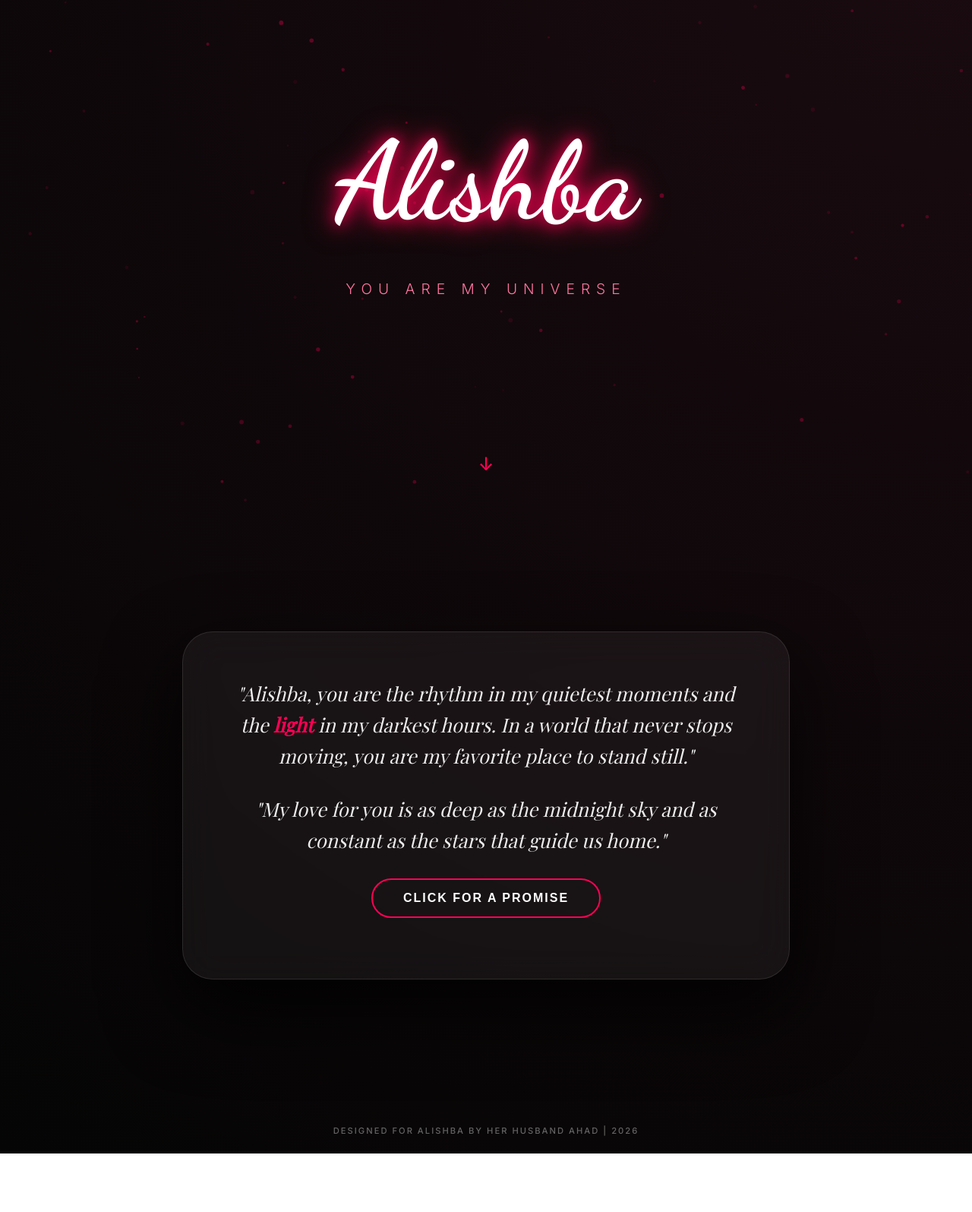
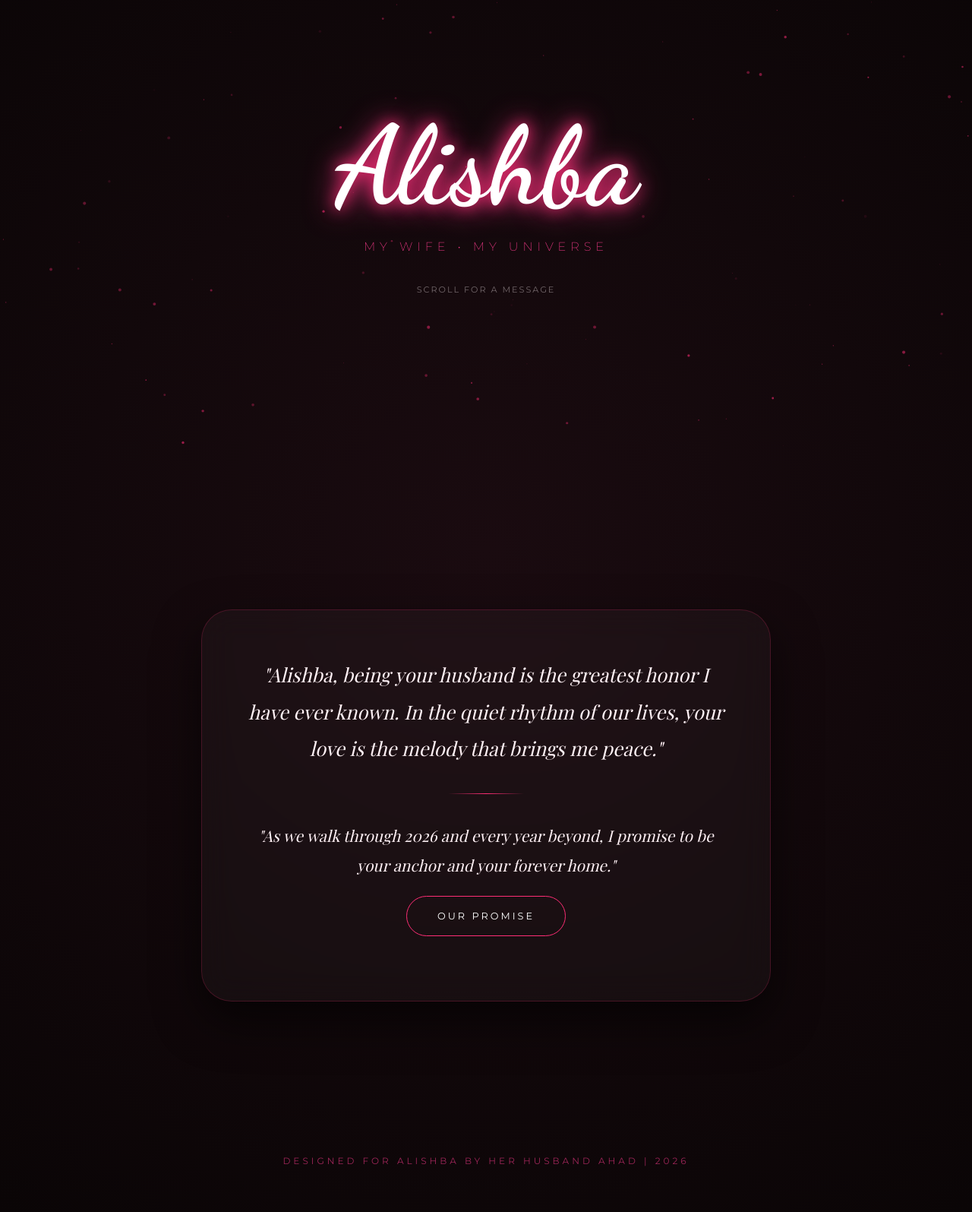
Before and after one commit to aahadzoeb/mylovealishba, a plain HTML site: page index.html in a window 1280 px wide. Shown: the part 140-1735 px from the top of the page at 76% size. Before the commit the page ends 1658 px from the top, so only its background shows below. Drawn offline with nearby package versions, Linux system fonts and the light colour scheme; a web font is replaced by a local one.

Commit message:
Update index.html

```diff
--- a/index.html
+++ b/index.html
@@ -3,248 +3,256 @@
 <head>
     <meta charset="UTF-8">
     <meta name="viewport" content="width=device-width, initial-scale=1.0">
-    <title>Alishba | My Infinite Love</title>
-    <!-- Google Fonts -->
-    <link href="https://fonts.googleapis.com/css2?family=Dancing+Script:wght@700&family=Playfair+Display:ital,wght@0,400;1,700&family=Inter:wght@300;500;700&display=swap" rel="stylesheet">
+    <title>Alishba | My Forever</title>
+
+    <!-- Premium Fonts -->
+    <link href="https://fonts.googleapis.com/css2?family=Dancing+Script:wght@700&family=Playfair+Display:ital,wght@0,400;1,700&family=Montserrat:wght@200;400;600&display=swap" rel="stylesheet">
 
     <style>
         :root {
-            --black: #050505;
-            --pink-black: #1a0b10;
-            --electric-pink: #ff0055;
-            --soft-pink: #ff75a0;
-            --glass: rgba(255, 255, 255, 0.05);
-            --text-main: #f0f0f0;
+            --bg-deep: #0a0506;
+            --pink-accent: #ff2d75;
+            --pink-glow: #fb3b8d;
+            --glass: rgba(255, 255, 255, 0.03);
+            --text-color: #fdf2f5;
         }
 
-        /* --- Advanced Custom Scrollbar --- */
+        /* --- ADVANCED PINK SCROLLBAR --- */
         ::-webkit-scrollbar {
             width: 8px;
         }
         ::-webkit-scrollbar-track {
-            background: var(--black);
+            background: var(--bg-deep);
         }
         ::-webkit-scrollbar-thumb {
-            background: linear-gradient(var(--black), var(--electric-pink), var(--black));
+            background: linear-gradient(180deg, var(--bg-deep), var(--pink-accent), var(--bg-deep));
             border-radius: 10px;
-            border: 2px solid var(--black);
         }
 
-        * {
-            margin: 0;
-            padding: 0;
-            box-sizing: border-box;
-            -webkit-tap-highlight-color: transparent;
+        /* --- TOP PROGRESS BAR (MOBILE & DESKTOP) --- */
+        #progress-container {
+            position: fixed;
+            top: 0;
+            left: 0;
+            width: 100%;
+            height: 4px;
+            background: transparent;
+            z-index: 1000;
+        }
+        #progress-bar {
+            height: 100%;
+            width: 0%;
+            background: var(--pink-accent);
+            box-shadow: 0 0 15px var(--pink-glow);
         }
 
-        html {
+        * { margin: 0; padding: 0; box-sizing: border-box; }
+
+        body {
+            background-color: var(--bg-deep);
+            background: radial-gradient(circle at 50% 50%, #1a0b10 0%, var(--bg-deep) 100%);
+            color: var(--text-color);
+            font-family: 'Montserrat', sans-serif;
+            overflow-x: hidden;
             scroll-behavior: smooth;
         }
 
-        body {
-            background-color: var(--black);
-            background: radial-gradient(circle at top right, var(--pink-black) 0%, var(--black) 100%);
-            color: var(--text-main);
-            font-family: 'Inter', sans-serif;
-            overflow-x: hidden;
-            line-height: 1.6;
+        /* --- Particle Canvas --- */
+        #particle-canvas {
+            position: fixed;
+            top: 0; left: 0; width: 100%; height: 100%;
+            z-index: 0;
+            pointer-events: none;
         }
 
-        /* --- Background Animation --- */
-        #canvas {
-            position: fixed;
-            top: 0; left: 0;
-            width: 100%; height: 100%;
-            z-index: 0;
-            opacity: 0.6;
-        }
-
-        /* --- Responsive Layout Containers --- */
         section {
             min-height: 100vh;
             display: flex;
             flex-direction: column;
             justify-content: center;
             align-items: center;
-            padding: 20px;
+            padding: 40px 20px;
             position: relative;
             z-index: 1;
         }
 
-        /* --- Hero Section --- */
-        .hero-title {
+        /* --- Hero --- */
+        .hero h1 {
             font-family: 'Dancing Script', cursive;
-            font-size: clamp(3.5rem, 15vw, 9rem);
-            color: #fff;
-            text-shadow: 0 0 20px var(--electric-pink), 0 0 40px var(--electric-pink);
+            font-size: clamp(4rem, 15vw, 9rem);
+            color: white;
+            text-shadow: 0 0 20px var(--pink-accent), 0 0 40px var(--pink-glow);
             margin-bottom: 10px;
             text-align: center;
         }
 
-        .hero-subtitle {
-            font-size: clamp(0.8rem, 3vw, 1.2rem);
+        .hero p {
+            letter-spacing: 6px;
+            font-weight: 200;
             text-transform: uppercase;
-            letter-spacing: 0.5rem;
-            color: var(--soft-pink);
-            font-weight: 300;
+            font-size: clamp(0.7rem, 2.5vw, 1rem);
+            color: var(--pink-glow);
+        }
+
+        /* --- Content Card --- */
+        .glass-card {
+            max-width: 750px;
+            width: 100%;
+            padding: clamp(30px, 10vw, 60px);
+            background: var(--glass);
+            backdrop-filter: blur(20px);
+            -webkit-backdrop-filter: blur(20px);
+            border-radius: 40px;
+            border: 1px solid rgba(255, 45, 117, 0.2);
+            box-shadow: 0 25px 60px rgba(0,0,0,0.6);
             text-align: center;
         }
 
-        .scroll-indicator {
-            position: absolute;
-            bottom: 30px;
-            animation: bounce 2s infinite;
-            font-size: 1.5rem;
-            color: var(--electric-pink);
+        .romantic-text {
+            font-family: 'Playfair Display', serif;
+            font-size: clamp(1.1rem, 4.5vw, 1.6rem);
+            line-height: 1.9;
+            font-style: italic;
+            color: #fff1f5;
         }
 
-        /* --- Romantic Content Card --- */
-        .glass-container {
-            width: 100%;
-            max-width: 800px;
-            padding: clamp(30px, 8vw, 60px);
-            background: var(--glass);
-            backdrop-filter: blur(25px);
-            -webkit-backdrop-filter: blur(25px);
-            border-radius: 40px;
-            border: 1px solid rgba(255, 255, 255, 0.1);
-            box-shadow: 0 40px 100px rgba(0,0,0,0.8);
-            text-align: center;
-            margin: 40px 0;
+        .divider {
+            height: 1px;
+            width: 100px;
+            background: linear-gradient(90deg, transparent, var(--pink-accent), transparent);
+            margin: 35px auto;
         }
 
-        .romantic-para {
-            font-family: 'Playfair Display', serif;
-            font-size: clamp(1.1rem, 4vw, 1.6rem);
-            font-style: italic;
-            color: #ececec;
-            margin-bottom: 30px;
+        /* --- Interactive Button --- */
+        .btn-love {
+            margin-top: 20px;
+            padding: 18px 40px;
+            background: transparent;
+            color: white;
+            border: 1px solid var(--pink-accent);
+            border-radius: 100px;
+            cursor: pointer;
+            transition: 0.5s cubic-bezier(0.175, 0.885, 0.32, 1.275);
+            font-family: 'Montserrat', sans-serif;
+            letter-spacing: 3px;
+            text-transform: uppercase;
+            font-size: 0.8rem;
         }
 
-        .highlight {
-            color: var(--electric-pink);
-            font-weight: bold;
+        .btn-love:hover {
+            background: var(--pink-accent);
+            box-shadow: 0 0 40px var(--pink-glow);
+            transform: scale(1.05) translateY(-5px);
         }
 
-        /* --- Interactive Elements --- */
-        .btn-fancy {
-            background: transparent;
-            color: white;
-            border: 2px solid var(--electric-pink);
-            padding: 15px 40px;
-            border-radius: 50px;
-            font-size: 1rem;
-            font-weight: 600;
-            text-transform: uppercase;
-            letter-spacing: 2px;
-            cursor: pointer;
-            transition: all 0.4s ease;
-            position: relative;
+        #reveal-msg {
+            max-height: 0;
             overflow: hidden;
+            transition: all 1s ease;
+            margin-top: 25px;
+            font-size: 1.2rem;
+            color: var(--pink-glow);
+            font-weight: 200;
         }
 
-        .btn-fancy:hover {
-            background: var(--electric-pink);
-            box-shadow: 0 0 30px var(--electric-pink);
-            transform: translateY(-5px);
+        /* --- Footer --- */
+        footer {
+            padding: 60px 20px;
+            text-align: center;
+            font-size: 0.75rem;
+            letter-spacing: 4px;
+            opacity: 0.6;
+            color: var(--pink-glow);
+            font-weight: 400;
+            text-transform: uppercase;
         }
 
-        .reveal-msg {
-            max-height: 0;
-            overflow: hidden;
-            transition: max-height 0.8s cubic-bezier(0.4, 0, 0.2, 1);
-            color: var(--soft-pink);
-            font-size: 1.2rem;
-            margin-top: 20px;
-        }
-
-        /* --- Mobile Optimizations --- */
         @media (max-width: 600px) {
-            .glass-container {
-                width: 95%;
-                border-radius: 30px;
-            }
-            .hero-subtitle { letter-spacing: 0.2rem; }
-        }
-
-        @keyframes bounce {
-            0%, 20%, 50%, 80%, 100% {transform: translateY(0);}
-            40% {transform: translateY(-10px);}
-            60% {transform: translateY(-5px);}
+            .glass-card { padding: 35px 25px; border-radius: 30px; }
         }
     </style>
 </head>
 <body>
 
-    <canvas id="canvas"></canvas>
+    <div id="progress-container"><div id="progress-bar"></div></div>
+    <canvas id="particle-canvas"></canvas>
 
-    <!-- Section 1: Hero -->
-    <section>
-        <h1 class="hero-title">Alishba</h1>
-        <p class="hero-subtitle">You are my universe</p>
-        <div class="scroll-indicator">↓</div>
+    <!-- Hero Section -->
+    <section class="hero">
+        <h1>Alishba</h1>
+        <p>My Wife • My Universe</p>
+        <div style="margin-top: 40px; opacity: 0.4; font-size: 0.7rem; letter-spacing: 2px;">SCROLL FOR A MESSAGE</div>
     </section>
 
-    <!-- Section 2: The Heart of the Site -->
+    <!-- Romantic Message Section -->
     <section>
-        <div class="glass-container">
-            <p class="romantic-para">
-                "Alishba, you are the rhythm in my quietest moments and the <span class="highlight">light</span> in my darkest hours. In a world that never stops moving, you are my favorite place to stand still."
+        <div class="glass-card">
+            <p class="romantic-text">
+                "Alishba, being your husband is the greatest honor I have ever known. In the quiet rhythm of our lives, your love is the melody that brings me peace."
             </p>
-            <p class="romantic-para">
-                "My love for you is as deep as the midnight sky and as constant as the stars that guide us home."
+            <div class="divider"></div>
+            <p class="romantic-text" style="font-size: clamp(1rem, 4vw, 1.3rem);">
+                "As we walk through 2026 and every year beyond, I promise to be your anchor and your forever home."
             </p>
 
-            <button class="btn-fancy" onclick="reveal()">Click for a Promise</button>
-            <div id="msg" class="reveal-msg">
-                I will love you until the stars go cold. ❤️
+            <button class="btn-love" onclick="showLove()">Our Promise</button>
+            <div id="reveal-msg">
+                <p>Always Yours, Ahad. ❤️</p>
             </div>
         </div>
     </section>
 
-    <!-- Footer -->
-    <footer style="padding: 20px; text-align: center; opacity: 0.4; font-size: 0.7rem; letter-spacing: 2px;">
-        DESIGNED FOR ALISHBA BY HER HUSBAND AHAD | 2026
+    <!-- Personalized Footer -->
+    <footer>
+        Designed for Alishba by her husband Ahad | 2026
     </footer>
 
     <script>
-        // --- Advanced Fluid Background Particles ---
-        const canvas = document.getElementById('canvas');
+        // Progress Bar
+        window.onscroll = function() {
+            let winScroll = document.body.scrollTop || document.documentElement.scrollTop;
+            let height = document.documentElement.scrollHeight - document.documentElement.clientHeight;
+            let scrolled = (winScroll / height) * 100;
+            document.getElementById("progress-bar").style.width = scrolled + "%";
+        };
+
+        // Particle System
+        const canvas = document.getElementById('particle-canvas');
         const ctx = canvas.getContext('2d');
         let particles = [];
 
-        function initCanvas() {
+        function resize() {
             canvas.width = window.innerWidth;
             canvas.height = window.innerHeight;
         }
+        window.addEventListener('resize', resize);
+        resize();
 
         class Particle {
             constructor() {
+                this.reset();
+            }
+            reset() {
                 this.x = Math.random() * canvas.width;
                 this.y = Math.random() * canvas.height;
-                this.size = Math.random() * 2 + 1;
-                this.speedY = Math.random() * 0.4 + 0.1;
-                this.opacity = Math.random() * 0.5 + 0.1;
+                this.size = Math.random() * 2 + 0.1;
+                this.speed = Math.random() * 0.4 + 0.1;
+                this.opacity = Math.random() * 0.6;
             }
             update() {
-                this.y -= this.speedY;
-                if (this.y < 0) {
-                    this.y = canvas.height;
-                    this.x = Math.random() * canvas.width;
-                }
+                this.y -= this.speed;
+                if (this.y < 0) this.reset();
             }
             draw() {
-                ctx.fillStyle = `rgba(255, 0, 85, ${this.opacity})`;
+                ctx.fillStyle = `rgba(255, 45, 117, ${this.opacity})`;
                 ctx.beginPath();
                 ctx.arc(this.x, this.y, this.size, 0, Math.PI * 2);
                 ctx.fill();
             }
         }
 
-        function createParticles() {
-            for (let i = 0; i < 80; i++) {
-                particles.push(new Particle());
-            }
+        function init() {
+            for (let i = 0; i < 120; i++) particles.push(new Particle());
         }
 
         function animate() {
@@ -256,14 +264,13 @@
             requestAnimationFrame(animate);
         }
 
-        function reveal() {
-            const m = document.getElementById('msg');
-            m.style.maxHeight = "100px";
+        function showLove() {
+            const msg = document.getElementById('reveal-msg');
+            msg.style.maxHeight = "150px";
+            msg.style.opacity = "1";
         }
 
-        window.addEventListener('resize', initCanvas);
-        initCanvas();
-        createParticles();
+        init();
         animate();
     </script>
 </body>
```
